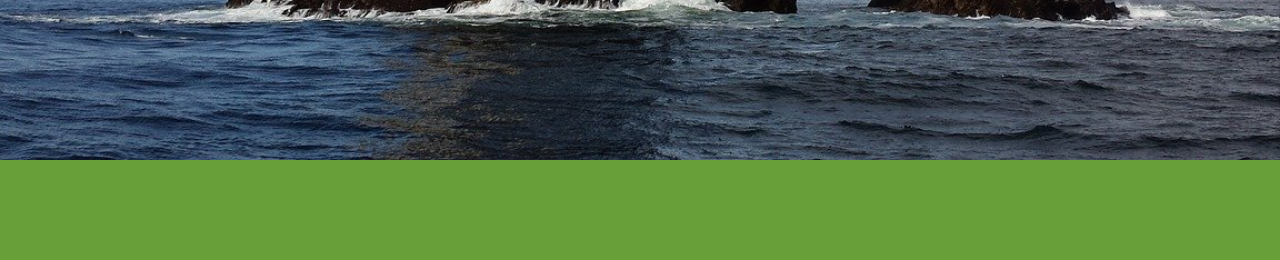
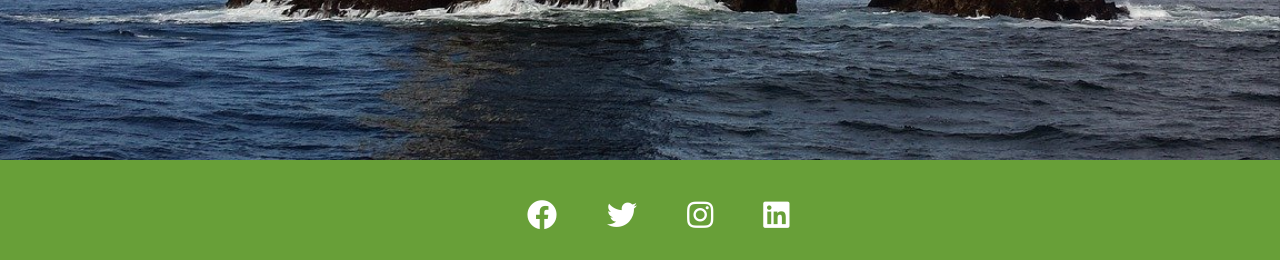
Before and after one commit to d-mcalpin/IrelandRecommends, a Flask app: page /register in a window 1280 px wide. Shown: the part 704-964 px from the top of the page. Before the commit the page ends 864 px from the top, so only its background shows below. Run offline with Flask 2, Linux system fonts and the light colour scheme; some libraries are stand-ins or nearby versions.

Commit message:
Added footer with social media links and styled accordingly

```diff
--- a/static/css/style.css
+++ b/static/css/style.css
@@ -130,3 +130,19 @@ strong {
 	background-repeat: no-repeat;
 	background-position: 50% 50%;
 }
+
+.social-icons i {
+    padding-top: 10px;
+	padding: 25px;
+	font-size: 200%;
+	color: white;
+}
+
+.social-icons i:hover {
+  color: rgba(0, 136, 122, 1);
+  border-color: rgba(0, 136, 122, 1);
+}
+
+footer .col {
+    max-height: 100px;
+}
--- a/templates/base.html
+++ b/templates/base.html
@@ -71,10 +71,42 @@
     {% block content%}
     {% endblock %}
     </main>
+    <footer class="light-green darken-2">
+         <div class="container" >
+            <div class="row" style="margin-bottom: 0;">
+               <div class="col s6 offset-s3 m4 offset-m4 center-align social-icons">
+                  <ul class="valign-wrapper">
+                     <li>
+                        <a target="_blank" href="https://www.facebook.com/">
+                        <i class="fab fa-facebook" aria-hidden="true"></i>
+                        <span class="sr-only">Facebook</span>
+                        </a>
+                     </li>
+                     <li>
+                        <a target="_blank" href="https://twitter.com/">
+                        <i class="fab fa-twitter" aria-hidden="true"></i>
+                        <span class="sr-only">Twitter</span>
+                        </a>
+                     </li>
+                     <li>
+                        <a target="_blank" href="https://instagram.com/">
+                        <i class="fab fa-instagram" aria-hidden="true"></i>
+                        <span class="sr-only">Instagram</span>
+                        </a>
+                     </li>
+                     <li>
+                        <a target="_blank" href="https://www.linkedin.com/">
+                        <i class="fab fa-linkedin" aria-hidden="true"></i>
+                        <span class="sr-only">LinkedIn</span>
+                        </a>
+                     </li>
+                  </ul>
+               </div>
+            </div>
+         </div>
+      </footer>
     <script src="https://code.jquery.com/jquery-3.5.1.min.js" integrity="sha256-9/aliU8dGd2tb6OSsuzixeV4y/faTqgFtohetphbbj0=" crossorigin="anonymous"></script>
     <script src="https://cdnjs.cloudflare.com/ajax/libs/materialize/1.0.0/js/materialize.min.js"></script>
     <script src="{{ url_for ('static', filename='js/script.js') }}"></script>
-    {% block scripts %}
-    {% endblock %}
 </body>
 </html>
```
